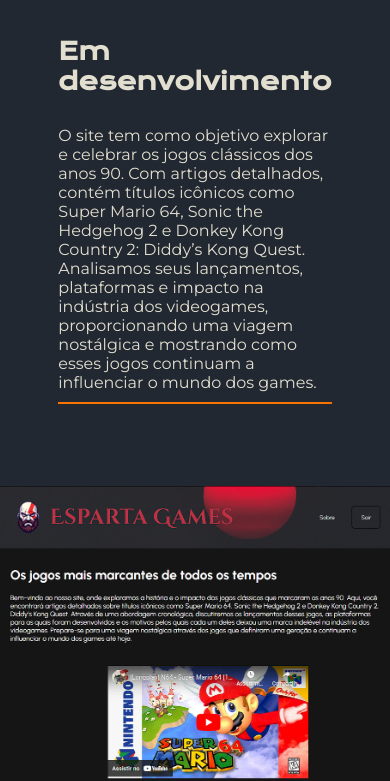
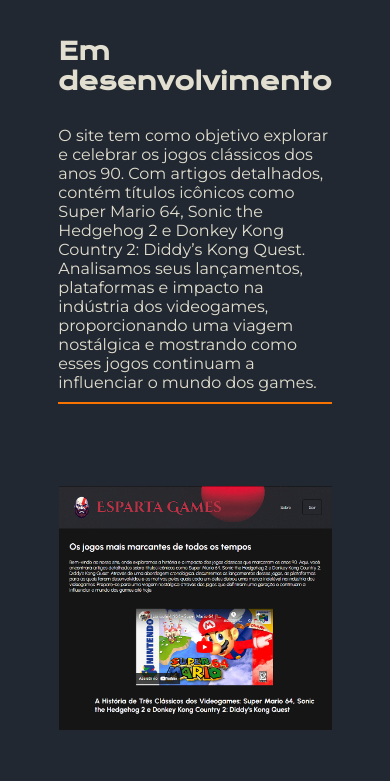
Before and after one commit to Go-Martins/portfolio, a plain HTML site: page projetos.html in a window 390 px wide. Shown: the part 81-862 px from the top of the page. Drawn offline with nearby package versions, Linux system fonts and the light colour scheme.

Commit message:
Add files via upload

```diff
--- a/styles/style.css
+++ b/styles/style.css
@@ -112,11 +112,12 @@ body{
 /* pagina dos projetos */
 
 .projetos {
-    padding: 5% 15%;
+    padding: 5% 15% 25%;
     align-items: center;
     justify-content: space-between;
     gap: 82px;
     display: flex;
+    max-width: auto;
 
 }
 
@@ -139,8 +140,10 @@ body{
 }
 
 .projetos__desenvolvimento__imagens__img {
-    width: 400px;
+    width: 600px;
 }
+
+/* responsividade do site */
 
 @media (max-width: 1400px) {
     .cabecalho {
@@ -148,7 +151,7 @@ body{
     }
 
     .cabecalho__menu {
-        gap: 10%;
+        gap: 8%;
         text-align: center;
         justify-content:flex-start;
         width: auto;
@@ -174,6 +177,11 @@ body{
     .projetos {
         flex-direction: column;
     }
+
+    .projetos__desenvolvimento__imagens__img {
+        width: 100%;
+    }
+
 }
 
 @media (max-width: 1200px) {
@@ -182,7 +190,7 @@ body{
     }
 
     .cabecalho__menu {
-        gap: 10%;
+        gap: 8%;
         text-align: center;
         justify-content: space-around;
         width: auto;
@@ -209,6 +217,11 @@ body{
     .projetos {
         flex-direction: column;
     }
+
+    .projetos__desenvolvimento__imagens__img {
+        width: 100%;
+    }
+
 }
 
 @media (max-width: 900px) {
@@ -217,7 +230,7 @@ body{
     }
 
     .cabecalho__menu {
-        gap: 10%;
+        gap: 8%;
         text-align: center;
         justify-content: space-around;
         width: auto;
@@ -244,6 +257,10 @@ body{
     .projetos {
         flex-direction: column;
     }
+
+    .projetos__desenvolvimento__imagens__img {
+        width: 100%;
+    }
 }
 
 @media (max-width: 768px) {
@@ -252,7 +269,7 @@ body{
     }
 
     .cabecalho__menu {
-        gap: 10%;
+        gap: 8%;
         text-align: center;
         justify-content: space-around;
         width: auto;
@@ -279,4 +296,8 @@ body{
     .projetos {
         flex-direction: column;
     }
+
+    .projetos__desenvolvimento__imagens__img {
+        width: 100%;
+    }
 }
```
